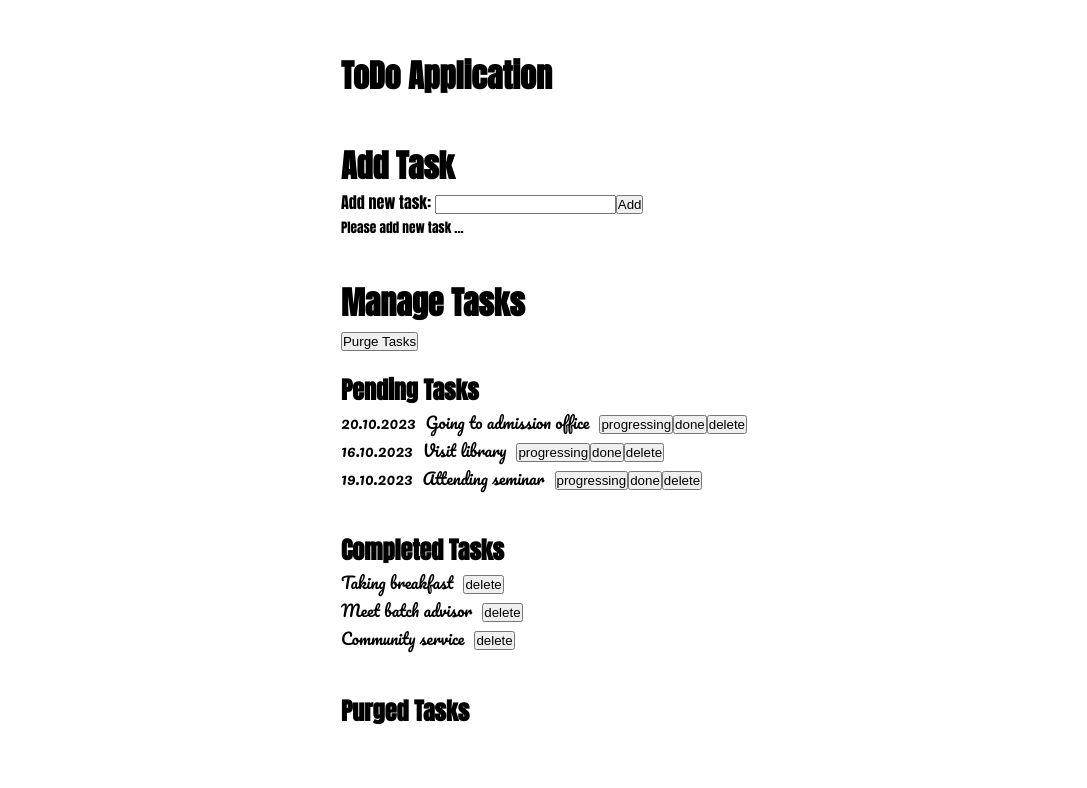
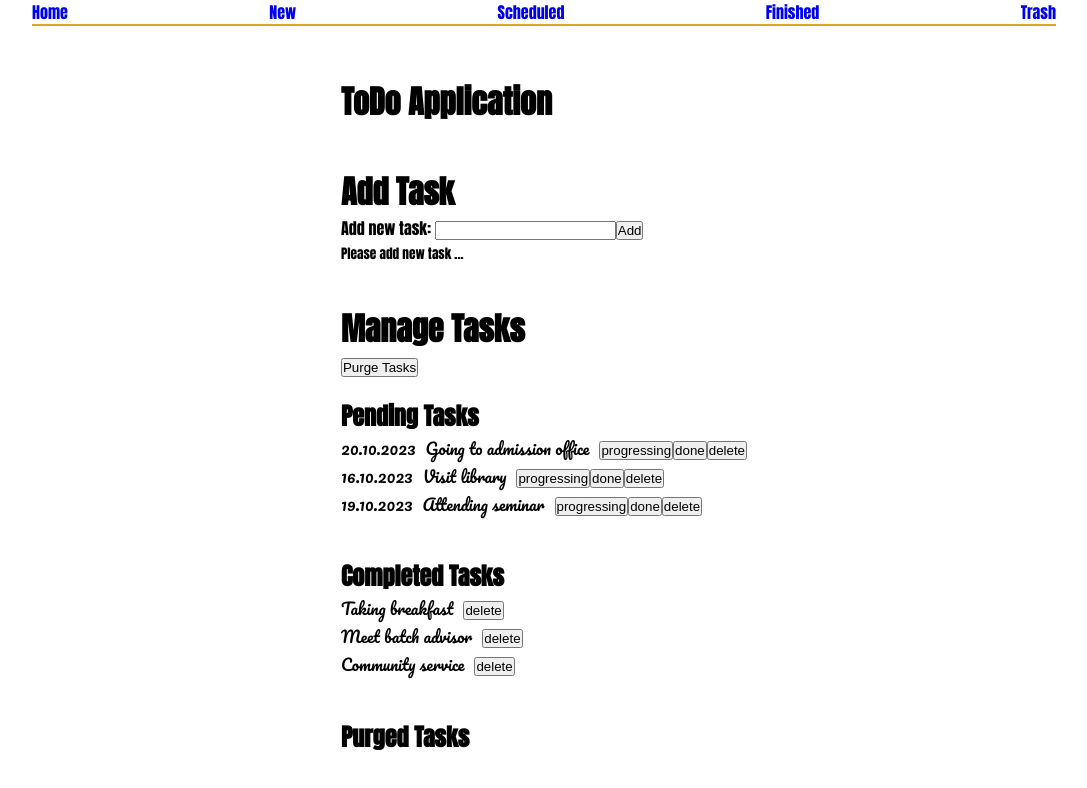
Before and after one commit to mbabarali/FA24-ReactJS-ToDoApp, a React (Create React App) app: page / in a window 1280 px wide. Shown: the top 788 px of the page, without its empty margins (96-1183 px from the left). Built offline with nearby package versions, Linux system fonts and the light colour scheme.

Commit message:
Introducing home page and multiple other pages or tabs
Added separate page for each category of task

```diff
--- a/src/App.js
+++ b/src/App.js
@@ -1,19 +1,17 @@
-import AddTask from "./components/AddTask";
-import ManageTasks from "./components/ManageTasks";
-
 import "./App.css";
-
 import TaskListProvider from "./store/TaskListProvider";
+import Header from "./components/Header";
+import Home from "./pages/Home";
 
 // Stateful Functional Component
 function App() {
   // Returning JSX code which is multiline or/and contains nested elements
   return (
     <TaskListProvider>
+      <Header></Header>
       <div className="App">
         <h1>ToDo Application</h1>
-        <AddTask></AddTask>
-        <ManageTasks></ManageTasks>
+        <Home />
       </div>
     </TaskListProvider>
   );
--- /dev/null
+++ b/src/components/Header.css
@@ -0,0 +1,16 @@
+header {
+  border-bottom: 2px solid goldenrod;
+  position: sticky;
+  top: 0px;
+}
+
+ul {
+  list-style: none;
+  display: flex;
+  flex-direction: row;
+  justify-content: space-between;
+}
+
+ul a {
+  text-decoration: none;
+}
--- /dev/null
+++ b/src/components/Header.jsx
@@ -0,0 +1,27 @@
+import "./Header.css";
+
+function Header() {
+  return (
+    <header>
+      <ul>
+        <li>
+          <a href="/">Home</a>
+        </li>
+        <li>
+          <a href="#">New</a>
+        </li>
+        <li>
+          <a href="#">Scheduled</a>
+        </li>
+        <li>
+          <a href="#">Finished</a>
+        </li>
+        <li>
+          <a href="#">Trash</a>
+        </li>
+      </ul>
+    </header>
+  );
+}
+
+export default Header;
--- /dev/null
+++ b/src/pages/Home.jsx
@@ -0,0 +1,13 @@
+import AddTask from "../components/AddTask";
+import ManageTasks from "../components/ManageTasks";
+
+function Home() {
+  return (
+    <>
+      <AddTask />
+      <ManageTasks />
+    </>
+  );
+}
+
+export default Home;
--- /dev/null
+++ b/src/pages/New.jsx
@@ -0,0 +1,6 @@
+import AddTask from "../components/AddTask";
+
+function New() {
+  return <AddTask />;
+}
+export default New;
```
Also changed, not shown: src/pages/Finished.jsx (added, +7 -0 lines), src/pages/Scheduled.jsx (added, +7 -0 lines), src/pages/Trash.jsx (added, +7 -0 lines).
